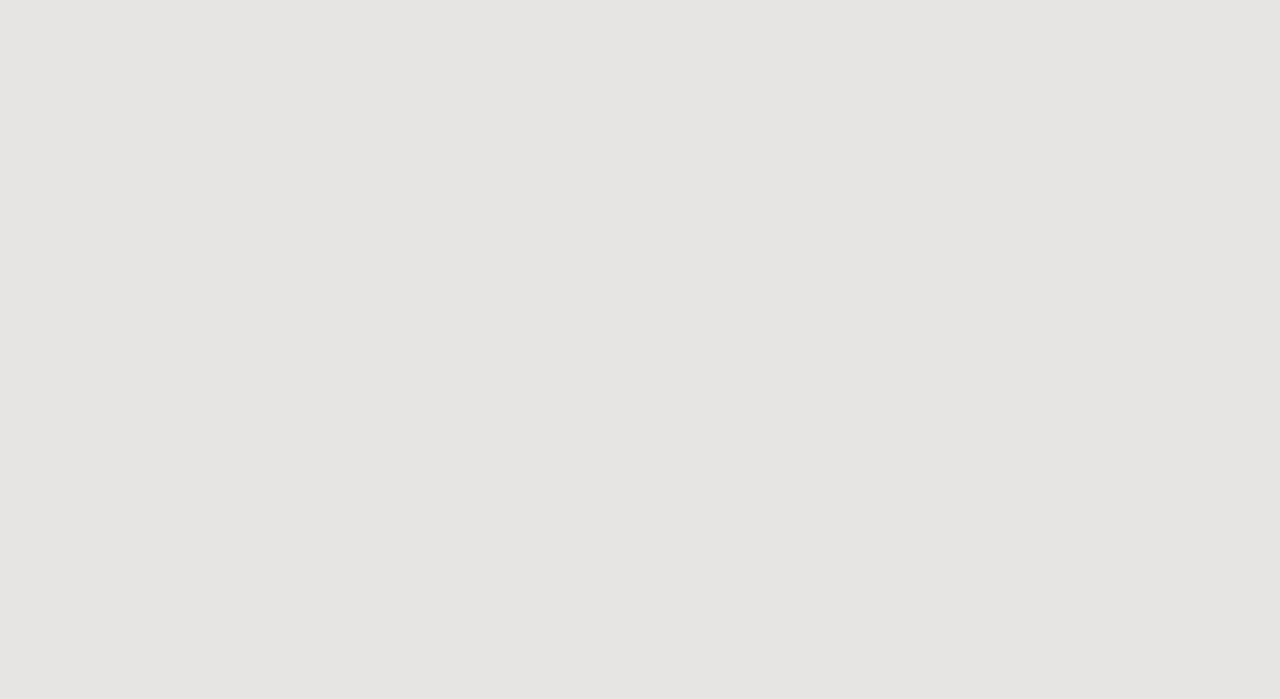
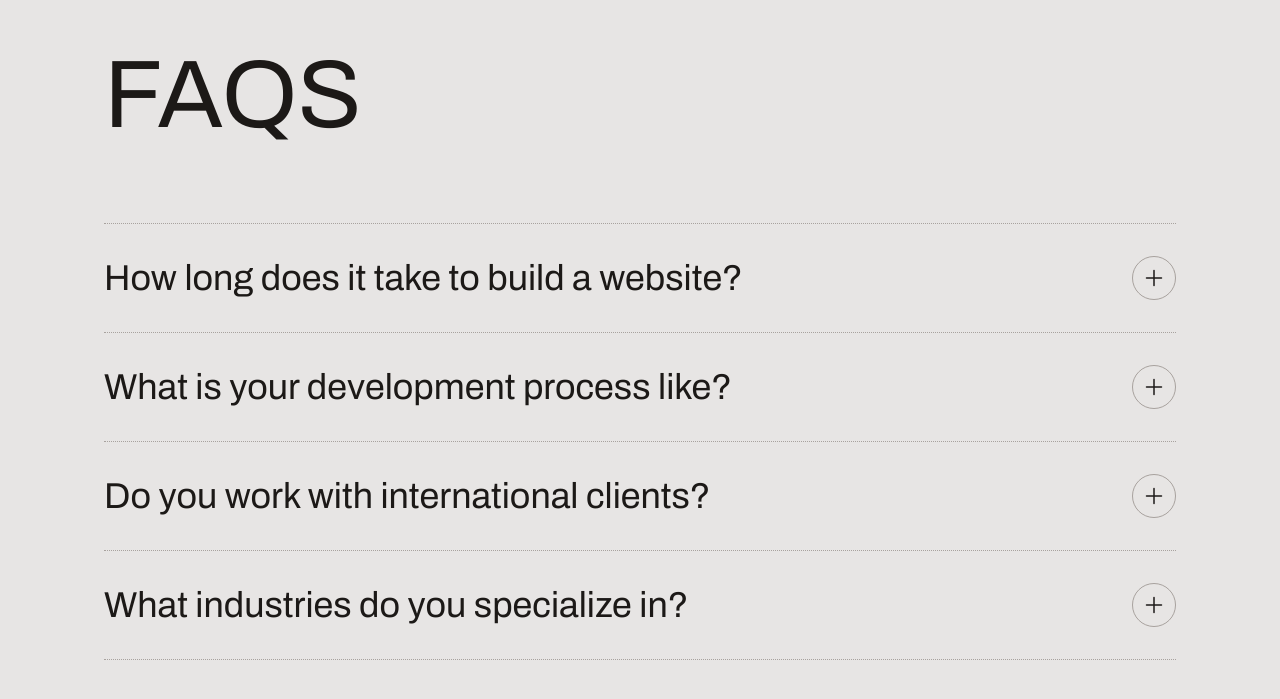
Before and after one commit to Sekwaticode/virtualboardroomsa, a Next.js app: page / in a window 1280 px wide. Shown: the part 4457-5156 px from the top of the page. Before the commit the page ends 4344 px from the top, so only its background shows below. Built offline with nearby package versions, Linux system fonts and the light colour scheme.

Commit message:
FAQS done

```diff
--- a/src/app/page.tsx
+++ b/src/app/page.tsx
@@ -3,6 +3,8 @@ import Hero from '@/sections/Hero'
 import Intro from '@/sections/Intro';
 import Projects from "@/sections/Projects"
 import Testimonials from "@/sections/Testimonials"
+import FAQs from "@/sections/FAQs"
+
 
 export default function Home() {
   return (
@@ -12,6 +14,7 @@ export default function Home() {
    <Intro/>
    <Projects/>
    <Testimonials/>
+   <FAQs/>
    </>
   );
 }
--- a/src/sections/FAQs.tsx
+++ b/src/sections/FAQs.tsx
@@ -1,6 +1,6 @@
 import { FC } from "react";
 
-/* eslint-disable-next-line @typescript-eslint/no-unused-vars */
+/* eslint-disable-nextLine @typescript-eslint/no-unused-vars */
 const faqs = [
   {
     question: "How long does it take to build a website?",
@@ -25,7 +25,38 @@ const faqs = [
 ];
 
 const FAQs: FC = () => {
-  return <div>FAQs</div>;
+  return (
+    <section className="section">
+      <div className="container">
+        <h2 className="text-4xl md:text-7xl lg:text-8xl">FAQS</h2>
+        <div className="mt-10 md:mt-16 lg:mt-20">
+          {faqs.map(({ question, answer }) => (
+            <div key={question} className="border-t border-stone-400 border-dotted py-6 md:py-8 last:border-b">
+              <div className="flex items-center justify-between gap-4">
+                <div className="text-2xl md:text-3xl lg:text-4xl">{question}</div>
+                <div className="inline-flex items-center justify-center size-11 border border-stone-400 rounded-full shrink-0">
+                <svg
+                  xmlns="http://www.w3.org/2000/svg"
+                  fill="none"
+                  viewBox="0 0 24 24"
+                  strokeWidth="1.5"
+                  stroke="currentColor"
+                  className="size-6"
+                >
+                  <path
+                    strokeLinecap="round"
+                    strokeLinejoin="round"
+                    d="M12 4.5v15m7.5-7.5h-15"
+                  />
+                </svg>
+                </div>
+              </div>
+            </div>
+          ))}
+        </div>
+      </div>
+    </section>
+  );
 };
 
 export default FAQs;
```
